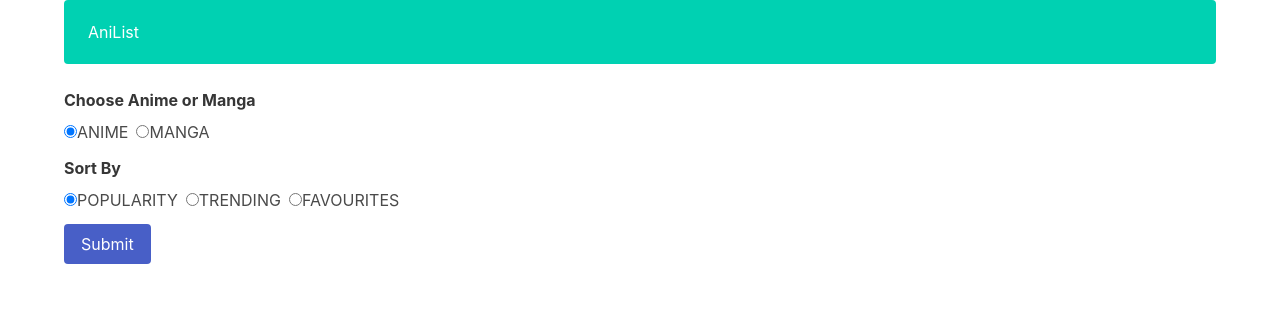
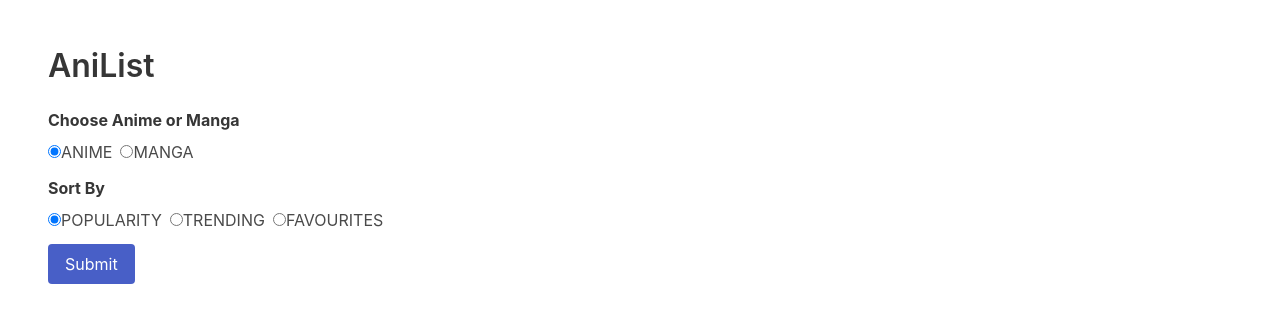
Before and after one commit to murray501/AniList-Demo-Second, a Next.js app in the folder client/: page / in a window 1280 px wide. Shown: the top 322 px of the page. Built offline with nearby package versions, Linux system fonts and the light colour scheme.

Commit message:
change index.js

```diff
--- a/client/pages/index.js
+++ b/client/pages/index.js
@@ -16,10 +16,8 @@ export default function Index() {
     };
 
     return (
-        <div class="container">
-            <div class="notification is-primary">
-                AniList
-            </div>
+        <section class="section">
+            <h1 class="title">AniList</h1>
             {RadioProp}
             {RadioProp2}
             <div class="field is-grouped">
@@ -27,7 +25,7 @@ export default function Index() {
                     <button class="button is-link" onClick={submit}>Submit</button>
                 </div>
             </div>
-        </div>
+        </section>
     )
 }
 
--- a/client/pages/media.js
+++ b/client/pages/media.js
@@ -42,9 +42,9 @@ export async function getServerSideProps(context) {
 export default function Media({variables, media}) {
     return (
         <section class="section">
-            <div class="notification is-primary">
+            <h1 class="subtitle">
                 type: {variables.type} sort: {variables.sort}
-            </div>
+            </h1>
             <div class="columns is-multiline">
                 {media.map(x => <EachMedia data={x} />)}
             </div>
```
